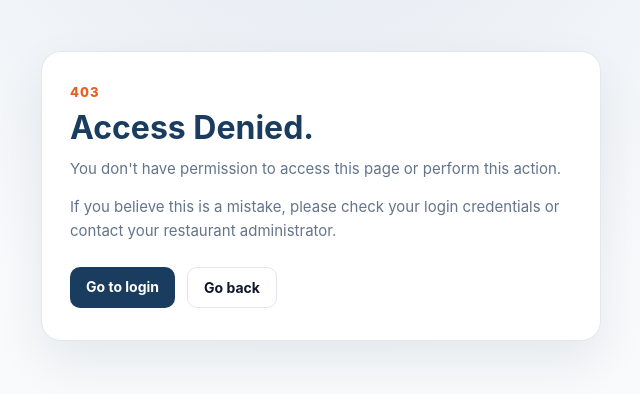
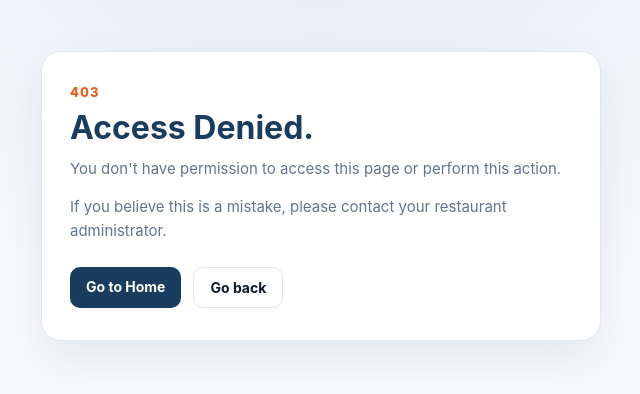
Before and after one commit to Reddykesava60/OrderFlow, a Django app: template templates/403.html in a window 1280 px wide. Shown: the part 204-598 px from the top of the page, without its empty margins (319-959 px from the left). Run offline with Django 5.2, Linux system fonts and the light colour scheme; the template is opened without the code that fills it, so the values that code supplies are empty; parts of the project's set-up code (start-up, migrations or seed data) failed here and were passed over.

Commit message:
ui: 403 page redirects to home instead of login

```diff
--- a/templates/403.html
+++ b/templates/403.html
@@ -84,9 +84,9 @@
     <div class="eyebrow">403</div>
     <h1>Access Denied.</h1>
     <p>You don't have permission to access this page or perform this action.</p>
-    <p>If you believe this is a mistake, please check your login credentials or contact your restaurant administrator.</p>
+    <p>If you believe this is a mistake, please contact your restaurant administrator.</p>
     <div class="actions">
-      <a class="btn btn-primary" href="/owner/login/">Go to login</a>
+      <a class="btn btn-primary" href="/">Go to Home</a>
       <a class="btn btn-ghost" href="javascript:history.back()">Go back</a>
     </div>
   </div>
```
